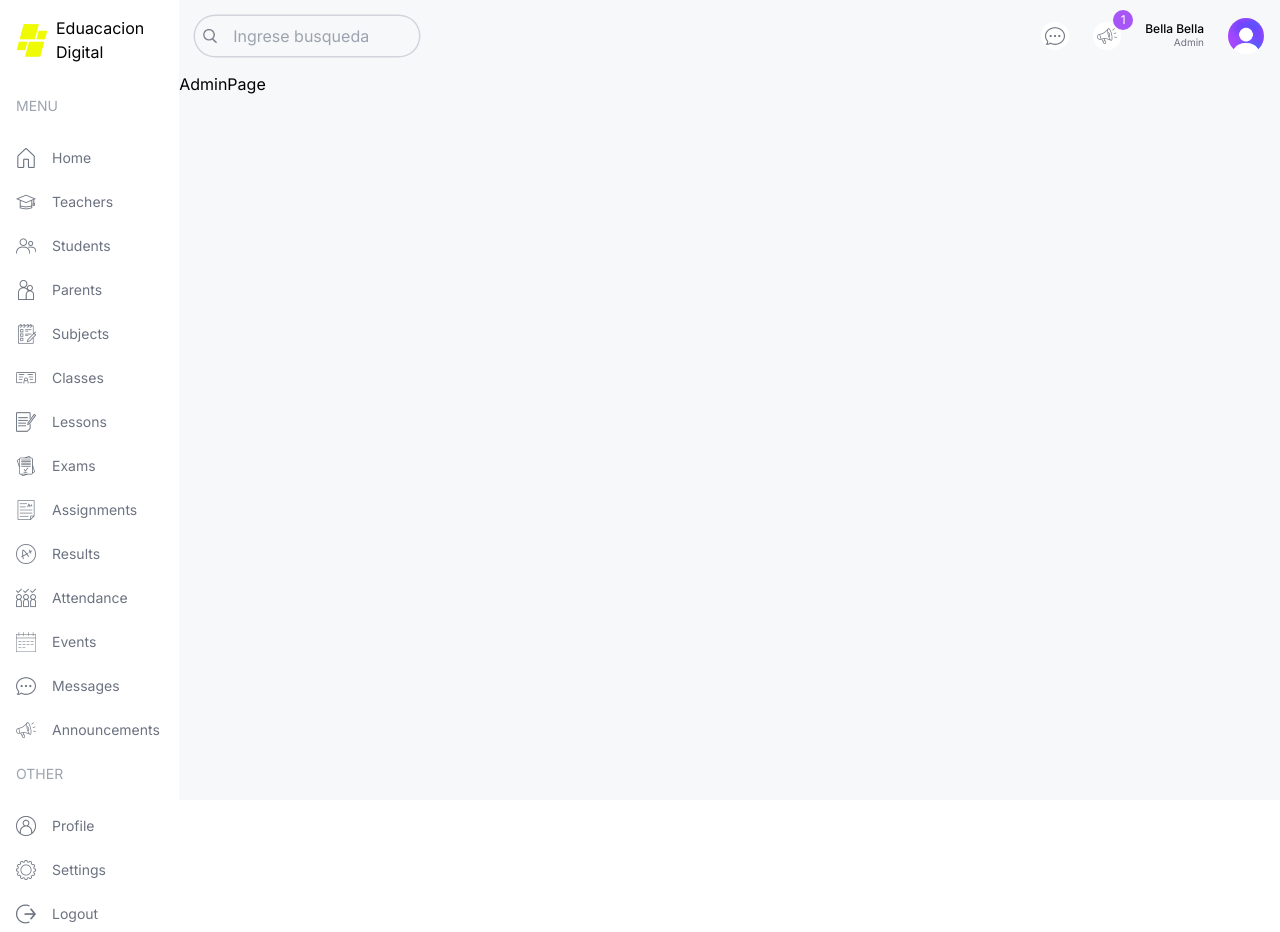
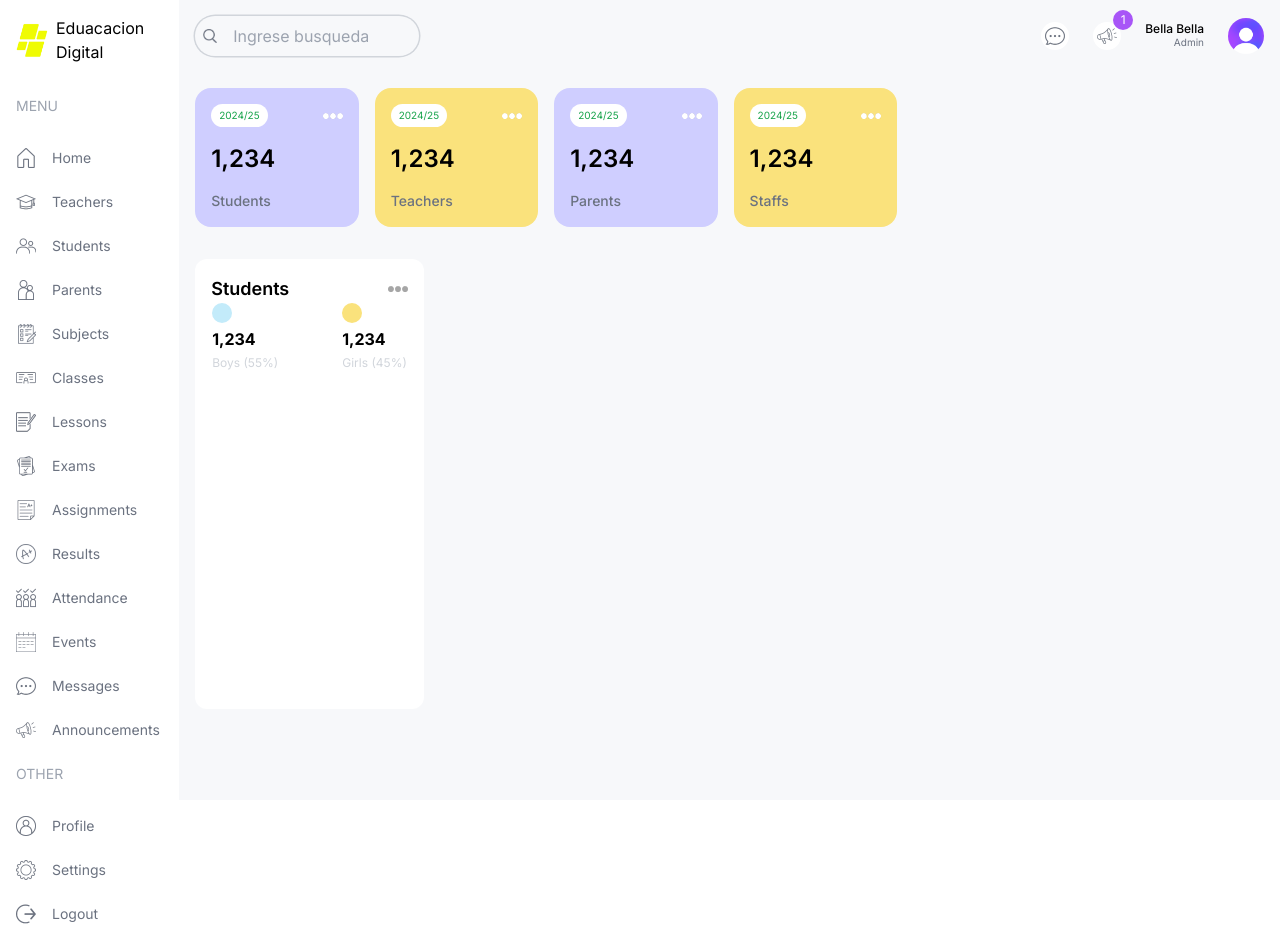
Before and after one commit to Pejezb/schoolar-dashboard, a Next.js app: page /dashboard/admin in a window 1280 px wide. Built offline with nearby package versions, Linux system fonts and the light colour scheme.

Commit message:
Graficos y tarjetas - Admin

```diff
--- a/src/app/dashboard/admin/page.tsx
+++ b/src/app/dashboard/admin/page.tsx
@@ -1,7 +1,34 @@
+import UserCard from "@/components/UserCard"
+import CountChart from "@/components/CountChart";
+
 const AdminPage = () => {
-  return (
-    <div className=''>AdminPage</div>
-  )
+    return (
+        <div className="p-4 flex gap-4 flex-col md:flex-row">
+            {/* LEFT */}
+            <div className="w-full lg:w-2/3 flex flex-col gap-8">
+                {/* USER CARDS */}
+                <div className="flex gap-4 justify-between flex-wrap">
+                    <UserCard type="student" />
+                    <UserCard type="teacher" />
+                    <UserCard type="parent" />
+                    <UserCard type="staff" />
+                </div>
+                {/* MIDDLE CHART */}
+                <div className="flex gap-4 flex-col lg:flex-row">
+                {/* COUNT CHART */}
+                <div className="w-full lg:w-1/3 h-[450px]">
+                  <CountChart />
+                </div>
+                {/* ATTENDANCE CHART */}
+                <div className="w-full lg:w-2/3 h-[450px]"></div>
+                </div>
+                {/* BOTTOM CHART */}
+                <div className=""></div>
+            </div>
+            {/* RIGHT */}
+            <div className="w-full lg:w-1/3"></div>
+        </div>
+    );
 }
 
-export default AdminPage
+export default AdminPage;
--- /dev/null
+++ b/src/components/CountChart.tsx
@@ -0,0 +1,98 @@
+"use client"
+import Image from 'next/image';
+import React, { PureComponent } from 'react';
+import { RadialBarChart, RadialBar, Legend, ResponsiveContainer } from 'recharts';
+
+const data = [
+  {
+    name: '18-24',
+    uv: 31.47,
+    pv: 2400,
+    fill: '#8884d8',
+  },
+  {
+    name: '25-29',
+    uv: 26.69,
+    pv: 4567,
+    fill: '#83a6ed',
+  },
+  {
+    name: '30-34',
+    uv: 15.69,
+    pv: 1398,
+    fill: '#8dd1e1',
+  },
+  {
+    name: '35-39',
+    uv: 8.22,
+    pv: 9800,
+    fill: '#82ca9d',
+  },
+  {
+    name: '40-49',
+    uv: 8.63,
+    pv: 3908,
+    fill: '#a4de6c',
+  },
+  {
+    name: '50+',
+    uv: 2.63,
+    pv: 4800,
+    fill: '#d0ed57',
+  },
+  {
+    name: 'unknow',
+    uv: 6.67,
+    pv: 4800,
+    fill: '#ffc658',
+  },
+];
+
+const style = {
+  top: '50%',
+  right: 0,
+  transform: 'translate(0, -50%)',
+  lineHeight: '24px',
+};
+
+const CountChart = () => {
+  return (
+    <div className='bg-white rounded-xl w-full h-full p-4'>
+      {/*TITLE*/}
+      <div className='flex justify-between items-center'>
+        <h1 className='text-lg font-semibold'>Students</h1>
+        <Image src="/moreDark.png" alt="" width={20} height={20} />
+      </div>
+      {/*CHART*/}
+      <div className=''>
+        {/*<ResponsiveContainer width="100%" height="100%">
+        <RadialBarChart cx="50%" cy="50%" innerRadius="10%" outerRadius="80%" barSize={10} data={data}>
+          <RadialBar
+            minAngle={15}
+            label={{ position: 'insideStart', fill: '#fff' }}
+            background
+            clockWise
+            dataKey="uv"
+          />
+          <Legend iconSize={10} layout="vertical" verticalAlign="middle" wrapperStyle={style} />
+        </RadialBarChart>
+      </ResponsiveContainer>*/}
+      </div>
+      {/*BOTTOM*/}
+      <div className="flex justify-center gap-16">
+        <div className="flex flex-col gap-1">
+          <div className="w-5 h-5 bg-pejeSky rounded-full" />
+          <h1 className="font-bold">1,234</h1>
+          <h2 className="text-xs text-gray-300">Boys (55%)</h2>
+        </div>
+        <div className="flex flex-col gap-1">
+          <div className="w-5 h-5 bg-pejeYellow rounded-full" />
+          <h1 className="font-bold">1,234</h1>
+          <h2 className="text-xs text-gray-300">Girls (45%)</h2>
+        </div>
+      </div>
+    </div>
+  )
+}
+
+export default CountChart
--- /dev/null
+++ b/src/components/UserCard.tsx
@@ -0,0 +1,16 @@
+import Image from "next/image";
+
+const UserCard = ({ type }: { type: string }) => {
+    return (
+        <div className="rounded-2xl odd:bg-pejePurple even:bg-pejeYellow p-4 flex-1 min-w-[130px]">
+            <div className="flex justify-between items-center">
+                <span className="text-[10px] bg-white px-2 py-1 rounded-full text-green-600">2024/25</span>
+                <Image src="/more.png" alt="" width={20} height={20} />
+            </div>
+            <h1 className="text-2xl font-semibold my-4">1,234</h1>
+            <h2 className="capitalize text-sm font-medium text-gray-500">{type}s</h2>
+        </div>
+    );
+};
+
+export default UserCard;
--- a/tailwind.config.ts
+++ b/tailwind.config.ts
@@ -13,6 +13,14 @@
         "gradient-conic":
           "conic-gradient(from 180deg at 50% 50%, var(--tw-gradient-stops))",
       },
+      colors: {
+        pejeSky: "#C3EBFA",
+        pejeSky_Light: "#EDF9FD",
+        pejePurple: "#CFCEFF",
+        pejePurpleLight: "#F1F0FF",
+        pejeYellow: "#FAE27C",
+        pejeYellowLight: "#FEFCE8",
+    }
     },
   },
   plugins: [],
```
Also changed, not shown: package.json (+5 -4 lines), 1 other file (tests, documents, lock files or other folders).
